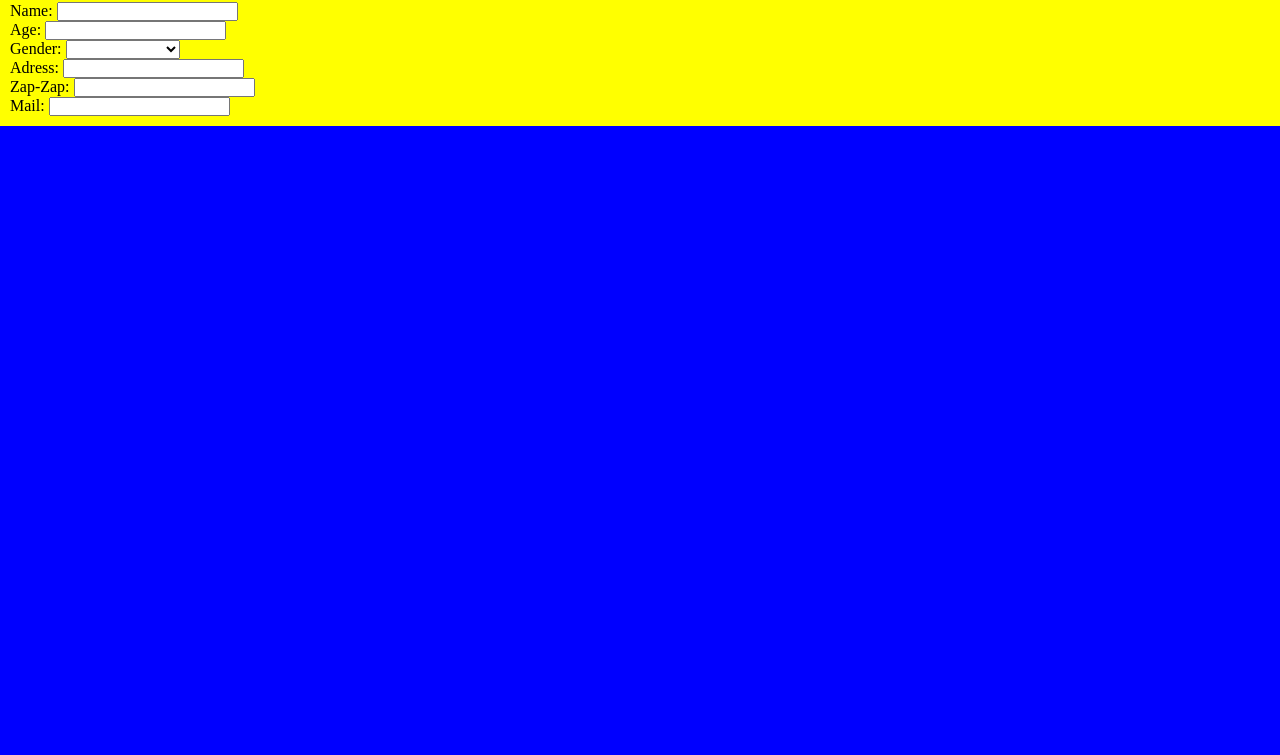
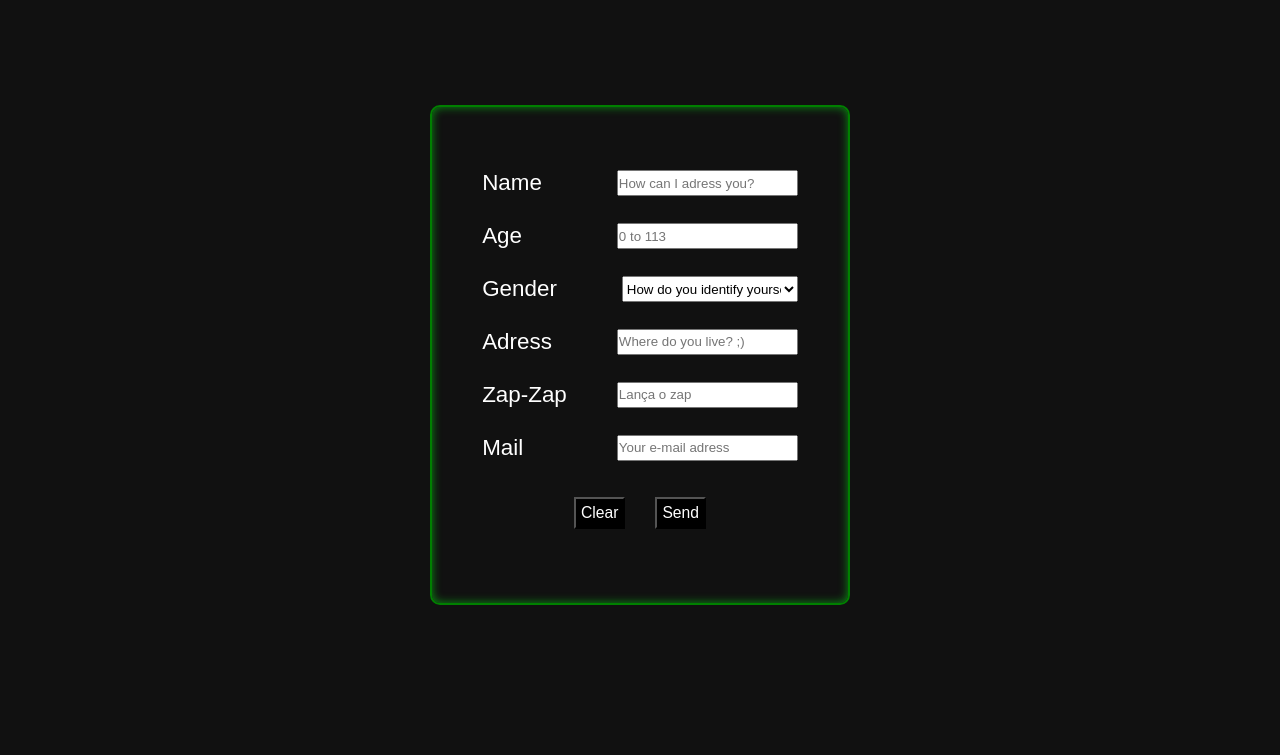
Before and after one commit to almeidatl/html-css, a plain HTML site: page Exercícios/ex025/form03.html in a window 1280 px wide. Shown: the part 45-800 px from the top of the page. Drawn offline with Linux system fonts and the light colour scheme; a web font is replaced by a local one.

Commit message:
Update form03.html

```diff
--- a/Exercícios/ex025/form03.html
+++ b/Exercícios/ex025/form03.html
@@ -4,7 +4,13 @@
     <meta charset="UTF-8">
     <meta name="viewport" content="width=device-width, initial-scale=1.0">
     <title>Formulário</title>
+
     <style>
+
+
+    @import url('https://fonts.googleapis.com/css2?family=Agdasima&display=swap');
+    /*font-family: 'Agdasima', sans-serif;*/
+
         *{
             margin: 0;
             padding: 0;
@@ -22,22 +28,76 @@
         <input type="submit" value="Enviar">
     </form>*/
 
+
+
     body{
-        background-color: blue;
+        background-color: rgb(17, 17, 17);
         width: 100vw;
         height: 100vh;
+        display: flex;
+        flex-direction: column;
+        font-family:'Agdasima', sans-serif;
+        justify-content: center;
+        align-items: center;
+
+    }
+
+    #janela{
+        display: flex;
+        flex-direction: column;
+        padding: 30px;
+        background-color: rgb(17, 17, 17);
+        min-width: 378px;
+        max-height: 760px;
+        justify-content: space-evenly;
+        align-items: center;
+
+
 
     }
 
     form{
+        border: 2px solid green;
+        border-radius: 10px;
+        box-shadow: inset 0px 0px 10px rgba(9, 243, 21, 0.562);
+        font-size: 1.4em;
+        background-color: rgb(17, 17, 17);
+        color: white;
+        height: 500px;
         display: flex;
         flex-direction: column;
+        justify-content: space-around;
+        padding: 50px;
+    }
+
+    #buton{
+        font-family:'Agdasima', sans-serif;
         padding: 10px;
-        background-color: yellow;
-        align-items: ;
+        display: flex;
+        flex-direction: row;
+        justify-content: center;
+        gap: 30px;
+    }
+
+    #btn{
+        font-size: 0.7em;
+        padding: 5px;
+        background-color: black;
+        color: white;
+    }
+
+    form > div{
+        display: flex;
+        justify-content: space-between;
+        gap: 50px;
+    }
+
+    select{
+        width: 176px;
+    }
 
 
-    }
+
 
     </style>
 
@@ -45,25 +105,25 @@
 <body>
 
 
-    <h1>Teste de Formulário</h1>
 
-    <form action="teste.php">
+    <div id="janela">
+        <form action="teste.php" autocomplete="off">
             <div id="nome">
-            <label for="nome">Name: </label>
-            <input type="text" name="nome" id="nome">
+                <label for="nome">Name </label>
+                <input type="text" placeholder="How can I adress you?" name="nome" id="nome">
             </div>
+            <div id="idade" >
+                <label for="idade">Age </label>
+                <input type="number" placeholder="0 to 113" name="idade" id="idade">
+            </div>
+            <div id="genero">
+                <label for="genero">Gender </label>
+                <select name="genero" id="genero">
+                    <option value="" required disabled selected>How do you
+                         identify yourself? </option>
 
-        <div id="idade">
-            <label for="idade">Age: </label>
-            <input type="number" name="idade" id="idade">
-        </div>
-
-        <div id="genero">
-            <label for="genero">Gender: </label>
-            <select  name="genero" id="genero">
-                <option value="" required diabled selected></option>
+                    <option value="feminino">Female</option>
                     <option value="masculino">Male</option>
-                <option value="feminino">Female</option>
                     <option value="nao-binario">Non binary</option>
                     <option value="trans">Trangender</option>
                     <option value="neutro">Gender Neutral</option>
@@ -73,24 +133,28 @@
                     <option value="a-gender">Agender</option>
                     <option value="none">None</option>
                     <option value="combination">More than one</option>
+
                 </select>
             </div>
-
             <div id="casa">
-            <label for="casa">Adress: </label>
-            <input type="text" name="casa" id="casa">
+                <label for="casa">Adress </label>
+                <input type="text" placeholder="Where do you live? ;)" name="casa" id="casa">
+            </div>
+            <div id="zap">
+                <label for="zap">Zap-Zap </label>
+                <input type="tel" placeholder="Lança o zap" name="zap" id="zap">
+            </div>
+            <div id="mail">
+                <label for="mail">Mail </label>
+                <input type="email" placeholder="Your e-mail adress" name="mail" id="mail">
             </div>
 
-        <div id="zap">
-            <label for="zap">Zap-Zap: </label>
-            <input type="tel" name="zap" id="zap">
-        </div>
-
-        <div id="mail">
-            <label for="mail">Mail: </label>
-            <input type="email" name="mail" id="mail">
+            <div id="buton">
+                <input id="btn" type="reset" value="Clear">
+                <input id="btn" type="submit" value="Send">
             </div>
         </form>
+    </div>
 
 </body>
 </html>
```
Lines whose indentation alone changed are shown as unchanged.
